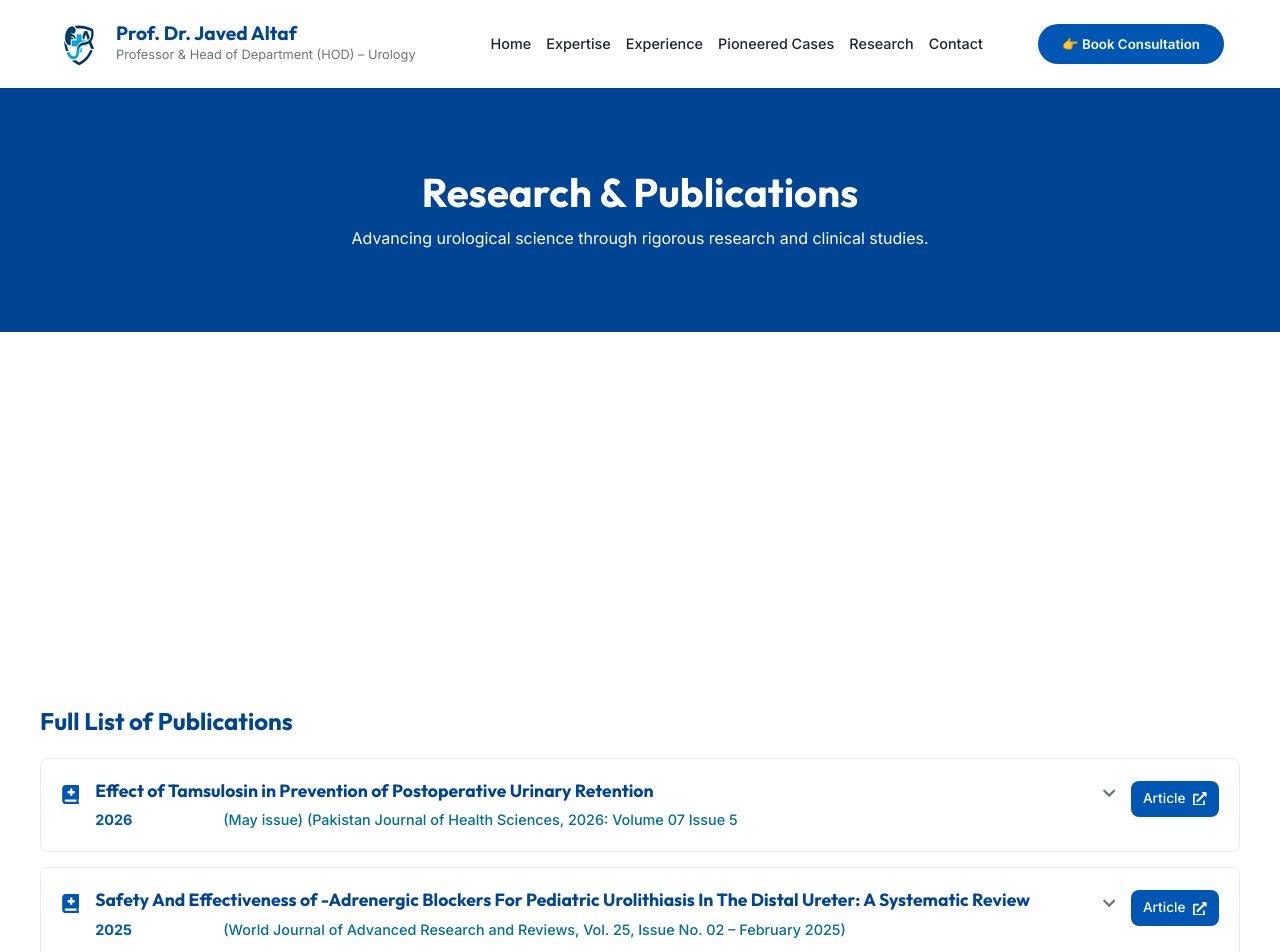
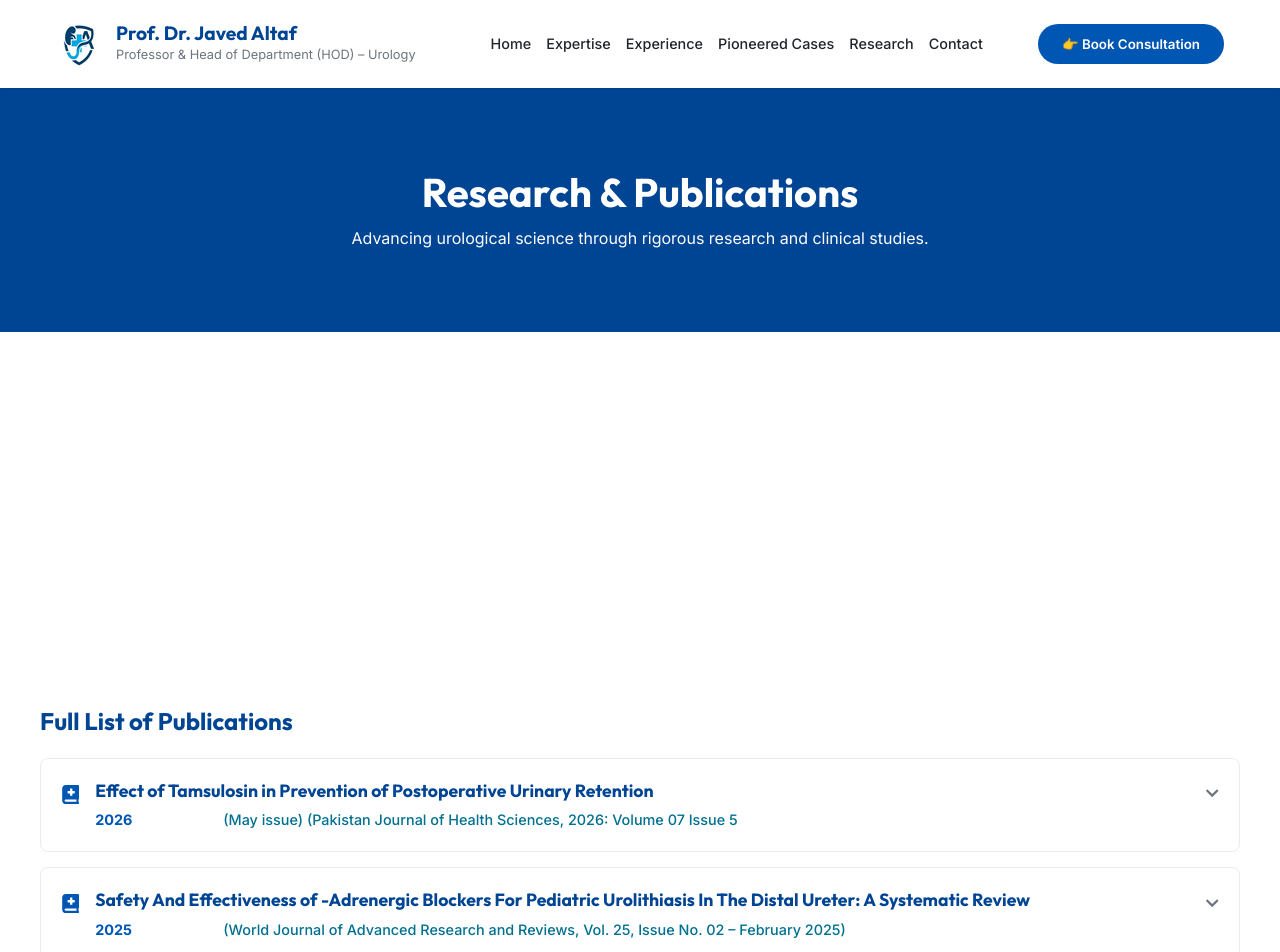
Before and after one commit to M-Nabeegh/altafwebsite, a React (Vite) app: page /research in a window 1280 px wide. Shown: the top 952 px of the page. Built offline with nearby package versions, Linux system fonts and the light colour scheme.

Commit message:
Show article links only after expanding publications

```diff
--- a/src/pages/ResearchPage.jsx
+++ b/src/pages/ResearchPage.jsx
@@ -84,20 +84,6 @@ const ResearchPage = () => {
                     </div>
                   </button>
 
-                  <div className="pub-card-action">
-                    {pub.hasArticleLink ? (
-                      <a
-                        href={pub.link}
-                        target="_blank"
-                        rel="noopener noreferrer"
-                        className="read-btn compact"
-                      >
-                        Article <FaExternalLinkAlt />
-                      </a>
-                    ) : (
-                      <span className="link-unavailable">Link not available</span>
-                    )}
-                  </div>
                 </div>
 
                 <div className="pub-details" id={`publication-details-${index}`}>
@@ -293,11 +279,6 @@ const ResearchPage = () => {
                     font-weight: 700;
                 }
 
-                .pub-card-action {
-                    flex-shrink: 0;
-                    padding-top: 2px;
-                }
-
                 .toggle-icon {
                     color: var(--text-light);
                     font-size: 0.9rem;
@@ -373,12 +354,6 @@ const ResearchPage = () => {
                     transition: background 0.2s;
                 }
 
-                .read-btn.compact {
-                    padding: 7px 12px;
-                    white-space: nowrap;
-                    font-size: 0.85rem;
-                }
-
                 .read-btn:hover {
                     background: var(--primary-dark);
                 }
@@ -436,11 +411,6 @@ const ResearchPage = () => {
                     .pub-expand-btn {
                         width: 100%;
                     }
-
-                    .pub-card-action {
-                        padding-left: 35px;
-                    }
-
                     .details-content {
                         padding: 18px 16px;
                     }
```
